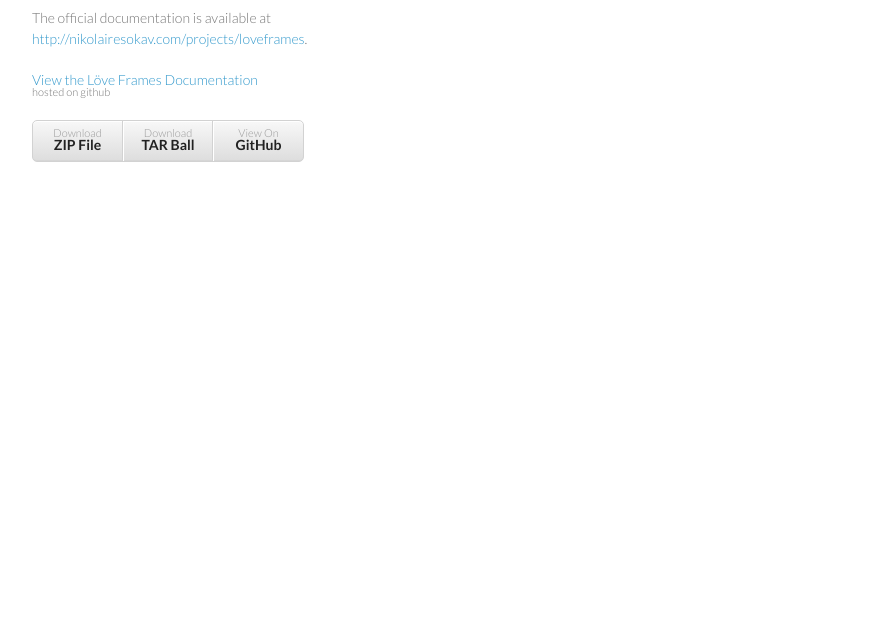
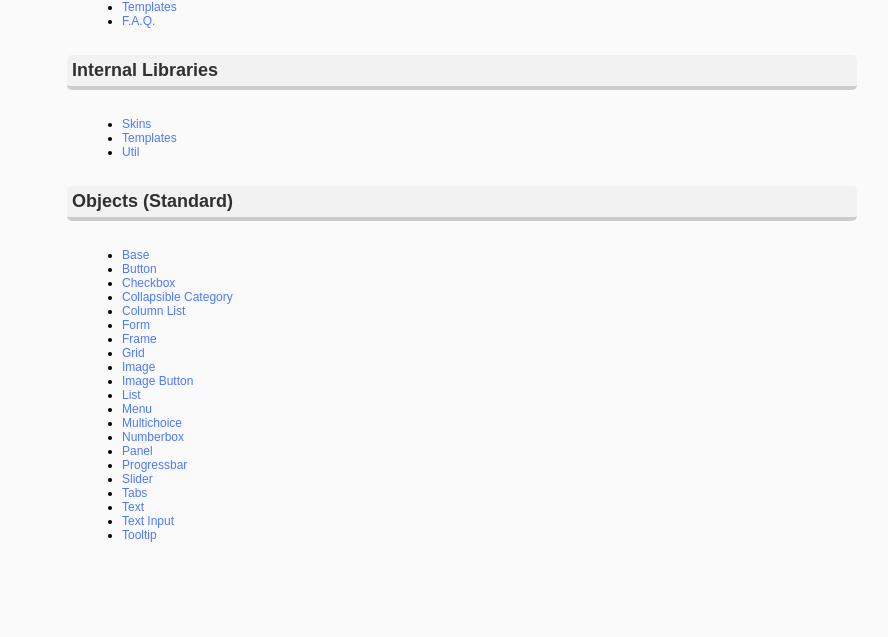
Before and after one commit to tst2005/loveframes-doc, a plain HTML site: page index.html in a window 1280 px wide. Shown: the part 163-800 px from the top of the page, without its empty margins (178-1066 px from the left). Drawn offline with Linux system fonts and the light colour scheme.

Commit message:
overwrite the index.html by the main.html

```diff
--- a/index.html
+++ b/index.html
@@ -1,33 +1,75 @@
-<!doctype html>
+
 			<html>
 			<head>
-    <meta charset="utf-8">
-    <meta http-equiv="X-UA-Compatible" content="chrome=1">
-    <title>Löve Frames - Documentation</title>
-
-    <link rel="stylesheet" href="stylesheets/styles.css">
-    <link rel="stylesheet" href="stylesheets/pygment_trac.css">
-    <meta name="viewport" content="width=device-width, initial-scale=1, user-scalable=no">
-    <!--[if lt IE 9]>
-    <script src="//html5shiv.googlecode.com/svn/trunk/html5.js"></script>
-    <![endif]-->
+			<link href="static/css/main.css" rel="stylesheet" type="text/css" />
+			<link href="static/syntaxhighlighter_3.0.83/styles/shCore.css" rel="stylesheet" type="text/css" />
+			<link href="static/syntaxhighlighter_3.0.83/styles/shThemeDefault.css" rel="stylesheet" type="text/css" />
+			<script type="text/javascript" src="static/syntaxhighlighter_3.0.83/src/shCore.js"></script>
+			<script type="text/javascript" src="static/syntaxhighlighter_3.0.83/scripts/shBrushLua.js"></script>
 			</head>
 			<body>
-    <div class="wrapper">
-      <header>
-        <h1>Löve Frames - Documentation Index</h1>
-        <p>The official documentation is available at <a href="http://nikolairesokav.com/projects/loveframes">http://nikolairesokav.com/projects/loveframes</a>.</p>
+			<div id="container">
+			<div id="content"> <div class="content-header">
+	L&#246;ve Frames - Documentation Index
+</div>
 
-        <p class="view"><a href="main.html">View the Löve Frames Documentation <small>hosted on github</small></a></p>
+<div class="content-section-header">
+	Information
+</div>
 
+<div class="content-section-body">
 	<ul>
-          <li><a href="https://github.com/tst2005/LoveFramesDoc/zipball/gh-pages">Download <strong>ZIP File</strong></a></li>
-          <li><a href="https://github.com/tst2005/LoveFramesDoc/tarball/gh-pages">Download <strong>TAR Ball</strong></a></li>
-          <li><a href="https://github.com/tst2005/LoveFramesDoc">View On <strong>GitHub</strong></a></li>
+		<li><a href="information/gettingstarted.html">Getting Started</a></li>
+		<li><a href="information/objects.html">Objects</a></li>
+		<li><a href="information/skins.html">Skins</a></li>
+		<li><a href="information/templates.html">Templates</a></li>
+		<li><a href="information/faq.html">F.A.Q.</a></li>
 	</ul>
-      </header>
 </div>
-    <script src="javascripts/scale.fix.js"></script>
 
+<div class="content-section-header">
+	Internal Libraries
+</div>
+
+<div class="content-section-body">
+	<ul>
+		<li><a href="libraries/skins.html">Skins</a></li>
+		<li><a href="libraries/templates.html">Templates</a></li>
+		<li><a href="libraries/util.html">Util</a></li>
+	</ul>
+</div>
+
+<div class="content-section-header">
+	Objects (Standard)
+</div>
+
+<div class="content-section-body">
+	<ul>
+		<li><a href="objects/base.html">Base</a></li>
+		<li><a href="objects/button.html">Button</a></li>
+		<li><a href="objects/checkbox.html">Checkbox</a></li>
+		<li><a href="objects/collapsiblecategory.html">Collapsible Category</a></li>
+		<li><a href="objects/columnlist.html">Column List</a></li>
+		<li><a href="objects/form.html">Form</a></li>
+		<li><a href="objects/frame.html">Frame</a></li>
+		<li><a href="objects/grid.html">Grid</a></li>
+		<li><a href="objects/image.html">Image</a></li>
+		<li><a href="objects/imagebutton.html">Image Button</a></li>
+		<li><a href="objects/list.html">List</a></li>
+		<li><a href="objects/menu.html">Menu</a></li>
+		<li><a href="objects/multichoice.html">Multichoice</a></li>
+		<li><a href="objects/numberbox.html">Numberbox</a></li>
+		<li><a href="objects/panel.html">Panel</a></li>
+		<li><a href="objects/progressbar.html">Progressbar</a></li>
+		<li><a href="objects/slider.html">Slider</a></li>
+		<li><a href="objects/tabs.html">Tabs</a></li>
+		<li><a href="objects/text.html">Text</a></li>
+		<li><a href="objects/textinput.html">Text Input</a></li>
+		<li><a href="objects/tooltip.html">Tooltip</a></li>
+	</ul>
+</div>
+	</div>
+	</div>
+	</div>
 	</body>
 	</html>
```
Lines whose indentation alone changed are shown as unchanged.
